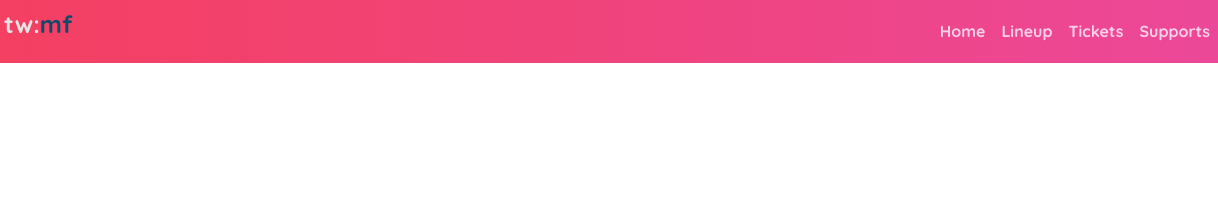
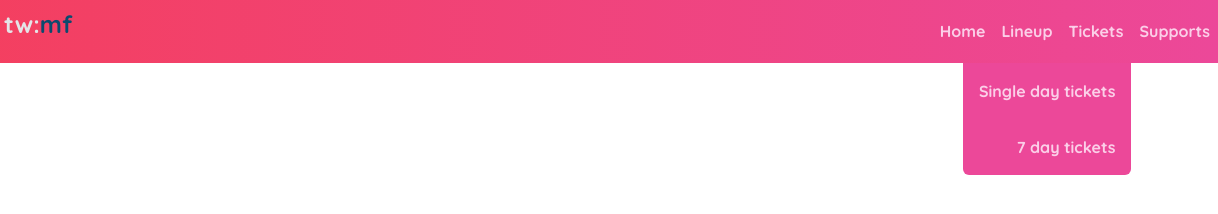
Before and after one commit to najim3/tailwind-landing, a website: page src/index.html in a window 1280 px wide. Shown: the full height of the page, 62-1280 px from the left. Drawn offline with Linux system fonts and the light colour scheme.

Commit message:
Create sub-menu items

```diff
--- a/src/index.html
+++ b/src/index.html
@@ -25,6 +25,20 @@
           </div>
           <div class="menu-item">
             <span>Tickets</span>
+            <div
+              class="absolute top-full right-0 whitespace-nowrap rounded-b-md bg-pink-500 text-right"
+            >
+              <div
+                class="cursor-pointer p-4 font-bold text-pink-200 transition-colors ease-in-out hover:bg-white/5 hover:text-zinc-200"
+              >
+                <span>Single day tickets</span>
+              </div>
+              <div
+                class="cursor-pointer p-4 font-bold text-pink-200 transition-colors ease-in-out hover:bg-white/5 hover:text-zinc-200"
+              >
+                <span>7 day tickets</span>
+              </div>
+            </div>
           </div>
           <div class="menu-item">
             <span>Supports</span>
```
Also changed, not shown: dist/output.css.
